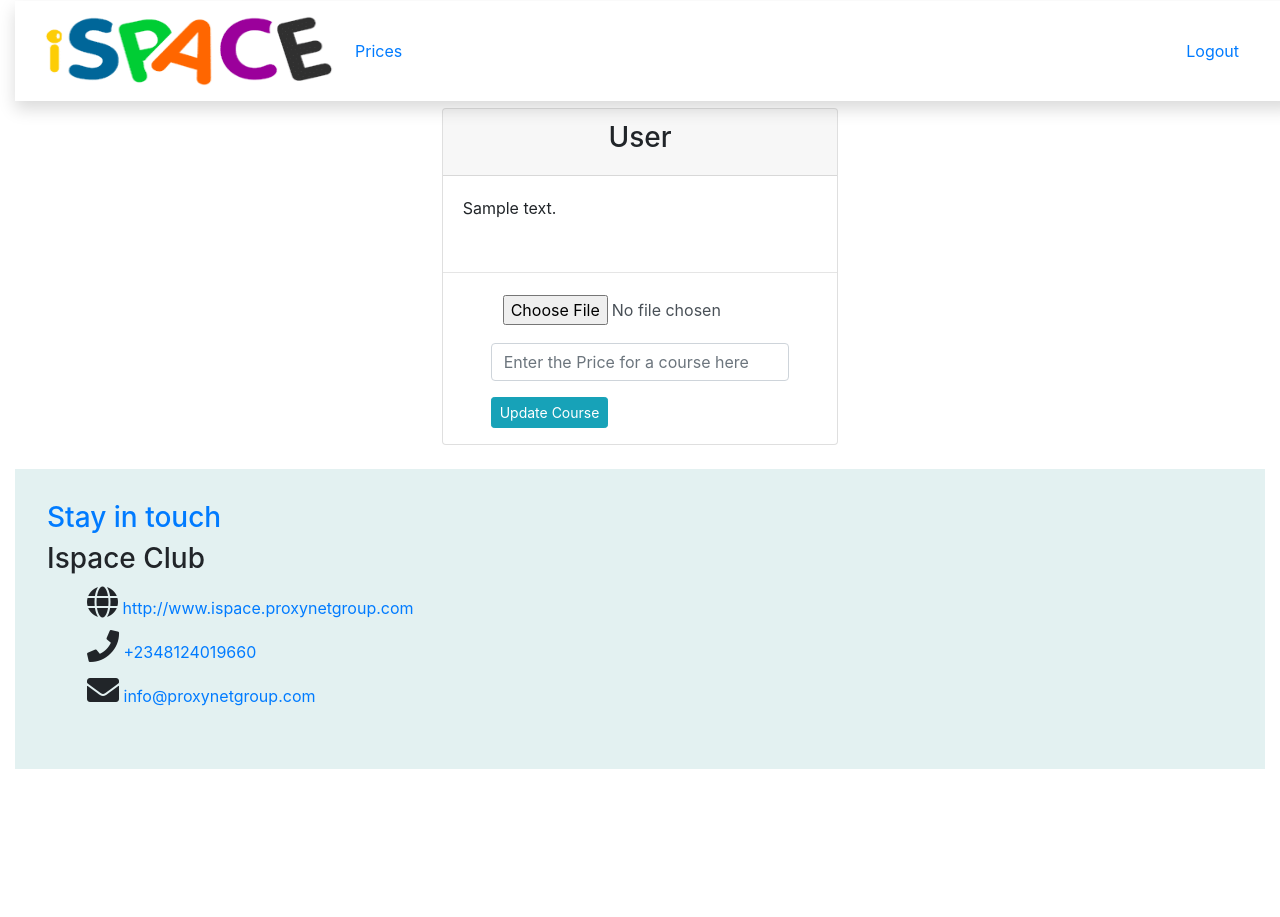
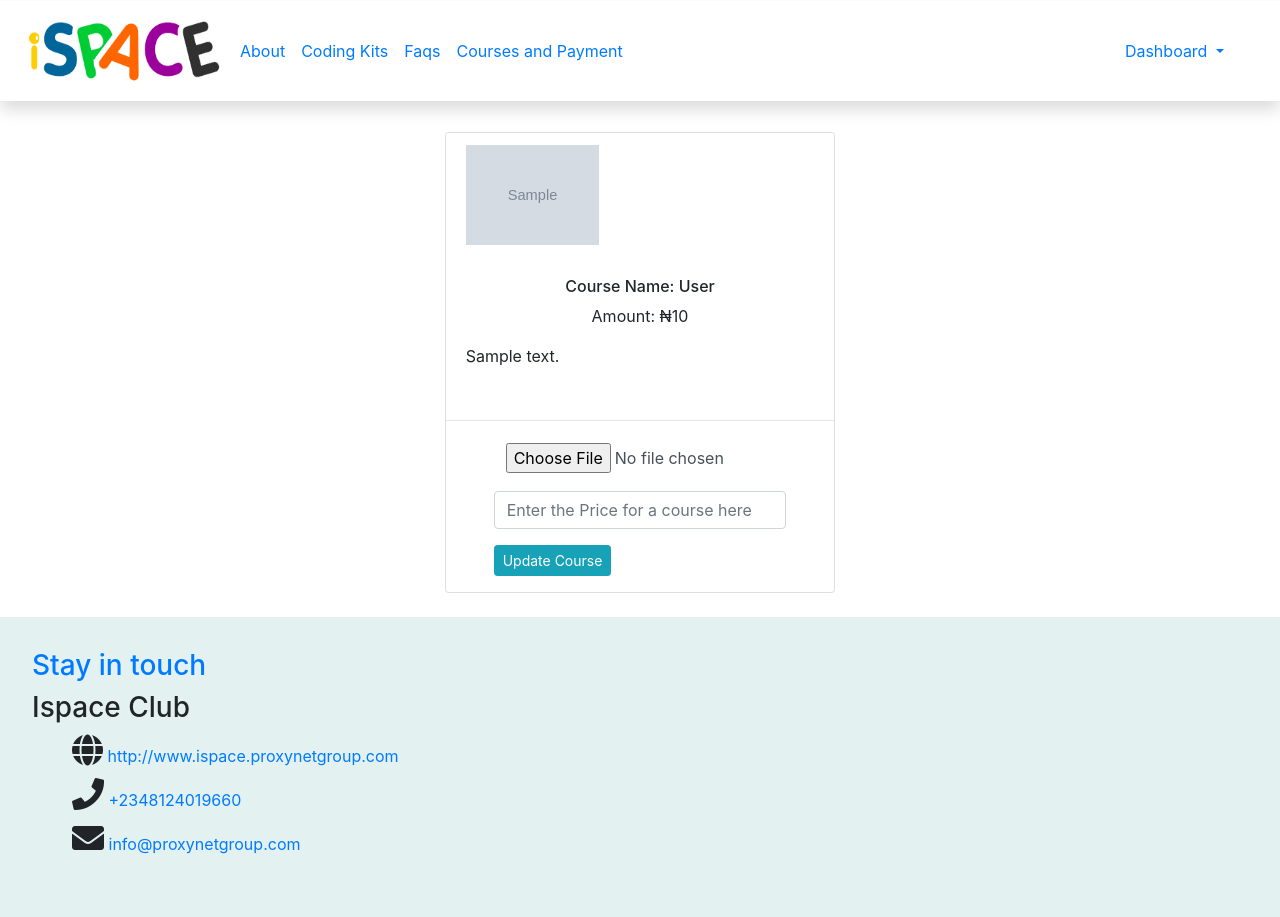
Before and after one commit to charleeo/ispaceshopingcart, a PHP site: page /edit_course.php in a window 1280 px wide. Before the commit the page ends 769 px from the top, so only its background shows below. Run offline with PHP 8.4, Linux system fonts and the light colour scheme; the visitor is signed in with stand-in values (Sample User, id 1); tables that the repository leaves empty or names only in its code hold one stand-in row (values such as "Sample post"); grey boxes marked "Sample" are stand-in pictures; some libraries are stand-ins or nearby versions.

Commit message:
Made new changes

```diff
--- a/config/Database.php
+++ b/config/Database.php
@@ -3,8 +3,8 @@
 class Database{
   public $conn;
   public function __construct(){
-    $this->conn = new mysqli("localhost", "root", "linux", "moodle");
-    // $this->conn = new mysqli("localhost", "root", "", "ispaceshopping");
+    // $this->conn = new mysqli("localhost", "root", "linux", "ispacedb");
+    $this->conn = new mysqli("localhost", "root", "", "ispaceshopping");
 
     if($this->conn->connect_error)
     {
@@ -17,4 +17,6 @@ class Database{
   }
 }
 
+
+
 session_start();
--- a/config/confi.php
+++ b/config/confi.php
@@ -44,3 +44,5 @@ function getError($error)
   }
   else return '';
 }
+
+date_default_timezone_set('Africa/Lagos');
--- a/edit_course.php
+++ b/edit_course.php
@@ -1,5 +1,4 @@
 <?php
-
 require_once('./config/Database.php');
 require_once('query/GetData.php');
 require_once('./config/confi.php');
@@ -28,14 +27,28 @@ if(!is_logged_in()){
       </p>
     </div>
   <?php }  ?>
-  <div class="row justify-content-center">
-    <?php foreach($result as $re){ ?>
-    <div class="col-md-4 py-4 col-sm-6">
+  <div class="row justify-content-center px-4 pt-4">
+    <?php
+    // $courseId = array_column($result,'course_id');
+    foreach($result as $re){
+      $result2 = $models->getAllCouserFieldsById($re['course_id']);
+      ?>
+    <div class="col-md-4 py-4 col-sm-4">
       <div class="card">
-        <div class="card-header">
-          <h3 class="text-center"><?= $re['fullname']?></h3>
-        </div>
-        <div class="card-body">
+        <div class="card-header border-0 image-card-header">
+        <?php if(!empty($result2['course_image'] )){
+            ?>
+            <img src="<?php echo $result2['course_image']; ?>" alt="<?php echo $re['fullname']?>" style="height:100px;" />
+         <?php } ?>
+
+          </div>
+          <div class="card-body">
+              <h6 class="text-center">Course Name: <?= $re['fullname']?></h6>
+          <!-- From the updated record -->
+        <?php if(!empty($result2['amount'] )){
+            ?>
+            <p class="text-center"> Amount: &#8358;<?= $result2['amount']?></p>
+         <?php } ?>
           <p><?= $re['summary']?></p>
         </div> <hr>
         <div class="">
--- a/includes/footer.php
+++ b/includes/footer.php
@@ -25,5 +25,28 @@
 <script src="https://cdnjs.cloudflare.com/ajax/libs/popper.js/1.14.7/umd/popper.min.js" integrity="sha384-UO2eT0CpHqdSJQ6hJty5KVphtPhzWj9WO1clHTMGa3JDZwrnQq4sF86dIHNDz0W1" crossorigin="anonymous"></script>
 <script src="https://stackpath.bootstrapcdn.com/bootstrap/4.3.1/js/bootstrap.min.js" integrity="sha384-JjSmVgyd0p3pXB1rRibZUAYoIIy6OrQ6VrjIEaFf/nJGzIxFDsf4x0xIM+B07jRM" crossorigin="anonymous"></script>
 <script src="./assets/js/custom-js.js"></script>
+
+<script>
+    let viewMore = document.querySelectorAll(".show-more");
+    let viewBtn = document.querySelectorAll(".view-btn");
+    let showlessBtn = document.querySelectorAll(".toggle-btn");
+    function ViewAll(){
+    viewBtn.forEach(function(btn){
+      if(btn.value == 'More'){
+
+      viewMore.forEach(function(m){
+        m.classList.remove('show-more');
+          btn.value = 'Less'
+        });
+        }else{
+
+        viewMore.forEach(function(m){
+          m.classList.add('show-more');
+            btn.value = 'More'
+          });
+        }
+      })
+    }
+</script>
 </body>
 </html>
--- a/includes/head.php
+++ b/includes/head.php
@@ -48,8 +48,18 @@
   hr.nav-pusher{
     border: 1px solid #fff;
   }
+  .image-card-header{
+    background: #fff;
+  }
+  .show-more{
+    display: none;
+  }
+  .toggle-btn{
+    display: none;
+  }
+
   </style>
 </head>
 <body class='body'>
   <div class="clear"></div>
-  <div class="container-fluid mt-5">
+  <div class="mt-5">
--- a/includes/navbar.php
+++ b/includes/navbar.php
@@ -3,7 +3,7 @@
 
   <ul class="navbar-nav mr-auto">
     <li class="nav-item active">
-      <a class="nav-link " href="https://ispace.prolearncloud.com"> <img src="./assets/images/logo/ispacelogo.png" alt=" Ispacelogo" width="300px" height="80px"> <span class="sr-only">(current)</span></a>
+      <a class="nav-link " href="https://ispace.prolearncloud.com"> <img src="./assets/images/logo/ispacelogo.png" alt=" Ispacelogo" width="200px" height="70px"> <span class="sr-only">(current)</span></a>
     </li>
   </ul>
   <button class="navbar-toggler" type="button" data-toggle="collapse" data-target="#navbarSupportedContent" aria-controls="navbarSupportedContent" aria-expanded="false" aria-label="Toggle navigation">
@@ -12,8 +12,17 @@
   <div class="collapse navbar-collapse" id="navbarSupportedContent">
 
     <ul class="navbar-nav mr-auto">
-      <li class="nav-item active">
-        <a class="nav-link " href="index.php">Prices <span class="sr-only">(current)</span></a>
+      <li class="nav-item">
+        <a class="nav-link " href="https://ispace.prolearncloud.com/local/staticpage/view.php?page=about">About </a>
+      </li>
+      <li class="nav-item">
+        <a class="nav-link " href="https://ispace.prolearncloud.com/local/staticpage/view.php?page=codingkits">Coding Kits </a>
+      </li>
+      <li class="nav-item">
+        <a class="nav-link " href="https://ispace.prolearncloud.com/local/staticpage/view.php?page=faqs">Faqs</a>
+      </li>
+      <li class="nav-item">
+        <a class="nav-link " href="./index.php">Courses and Payment</a>
       </li>
     </ul>
 
@@ -21,20 +30,21 @@
     <ul class="navbar-nav mr-0">
       <?php if(is_logged_in()) { ?>
 
-      <li class="nav-item">
-        <a class="nav-link" href="./logout.php">Logout</a>
+
+      <li class="nav-item dropdown">
+        <a class="nav-link dropdown-toggle " href="#" id="navbarDropdown" role="button" data-toggle="dropdown" aria-haspopup="true" aria-expanded="false">
+          Dashboard
+        </a>
+        <div class="dropdown-menu" aria-labelledby="navbarDropdown">
+          <a class="dropdown-item" href="./view_payment.php">View Payments</a>
+          <a class="dropdown-item" href="./edit_course.php">Edit Course</a>
+          <div class="dropdown-divider"></div>
+          <a class="dropdown-item" href="./logout.php">Logout</a>
+        </div>
       </li>
       <?php
        }
-      else{
       ?>
-      <li class="nav-item">
-        <a class="nav-link" href="./login.php">Log-in</a>
-      </li>
-      <li class="nav-item">
-        <a class="nav-link" href="./register.php">Register</a>
-      </li>
-      <?php } ?>
     </ul>
     <!--  -->
 
--- a/query/GetData.php
+++ b/query/GetData.php
@@ -14,8 +14,8 @@ class GetData extends Models{
   public function getCoursesForIndex()
   {
     $models = new Models();
-    // $courses= $models->getAll('test_courses_information', 'id', 'ASC', ['amount', 'fullname', 'summary', 'shortname','course_id', 'course_image']);
-    $courses= $models->getAll('pro_course', 'id', 'ASC', ['amount', 'fullname', 'summary', 'shortname','course_id', 'course_image']);
+    $courses= $models->getAll('test_courses_information', 'id', 'ASC', ['amount', 'fullname', 'summary', 'shortname','course_id', 'course_image']);
+    // $courses= $models->getAll('pro_course', 'id', 'ASC', ['amount', 'fullname', 'summary', 'shortname','course_id', 'course_image']);
     return $courses;
   }
 }
--- a/query/models.php
+++ b/query/models.php
@@ -56,6 +56,48 @@ class Models extends Database{
      if($result->num_rows > 0)
      {
        $result = $result->fetch_all( MYSQLI_ASSOC);
+       return  $result;
+     }
+     else  {
+      $result = '';
+      return $result;
+    }
+  }
+  public  function getAllCouserFieldsById($courseId){
+    $sql = sprintf('SELECT amount, course_image FROM test_courses_information WHERE course_id in("%s")', $courseId);
+    $result = $this->conn->query($sql);
+    if(mysqli_num_rows($result) > 0){
+      $result = $result->fetch_assoc();
+    }else{
+      $result = '';
+    }
+    return $result;
+  }
+  public  function getCourseByImagePath($courseId){
+
+    $sql = "SELECT course_image   FROM `test_courses_information` WHERE course_id = ?";
+    $stmt = $this->conn->prepare($sql);
+    if(!$stmt)
+    {
+      echo " Error ". $this->conn->error;
+      exit();
+    }
+    if(!$stmt->bind_param('i',$courseId))
+    {
+      echo " Error ". $this->conn->error;
+      exit();
+    }
+
+    if(!$stmt->execute())
+    {
+      echo " Error ". $this->conn->error;
+      exit();
+    }
+     $result = $stmt->get_result();
+
+     if($result->num_rows > 0)
+     {
+       $result = $result->fetch_assoc();
        return  $result;
      }
      else  {
@@ -132,29 +174,53 @@ class Models extends Database{
     }
   }
 
-  public function insert($table, array $fields, array $values){
-    $field = implode(',',$fields);
-    $value = implode(',',$values);
-    // $result_string = "'" . str_replace(",", "','", $mystring) . "'";
-    $value = "'" . str_replace(",", "','", $value) . "'";
-    $sql = "INSERT INTO $table ($field) VALUES($value)";
-      $stmt = $this->conn->prepare($sql);
+  // public function insert($table, array $fields, array $values, $placeholder, $bindingStrin){
+  //   $field = implode(',',$fields);
+  //   $value = implode(',',$values);
+  //   $placeholder = implode(',',$placeholder);
 
-      if($stmt === false)
-      {
-        echo " Error ". $this->conn->error;
-        exit();
-      }
-      if(!$stmt->execute())
-      {
-        echo " Error ". $this->conn->error;
-        exit();
-      }
+  //   // $result_string = "'" . str_replace(",", "','", $mystring) . "'";
+  //   $bindingStrin = "'" . str_replace(",", "','", $bindingStrin) . "'";
+  //   $value = "'" . str_replace(",", "','", $value) . "'";
+  //   $sql = "INSERT INTO $table ($field) VALUES($placeholder)";
+  //     $stmt = $this->conn->prepare($sql);
+  //     echo $bindingStrin;
+  //     print_r($sql);
 
-      else
-      {
-        return;
-      }
+  //     if($stmt === false)
+  //     {
+  //       echo " Error ". $this->conn->error;
+  //       exit();
+  //     }
+
+  //     if(!$stmt->bind_param($bindingStrin,$value)){
+
+  //       echo " Error, could not bind parameter ". $this->conn->error;
+  //       exit();
+  //     }
+  //     if(!$stmt->execute())
+  //     {
+  //       echo " Error ". $this->conn->error;
+  //       exit();
+  //     }
+
+  //     else
+  //     {
+  //       return;
+  //     }
+  //   }
+
+  public function insert($courseId, $shortname,$fullname, $summary, $amout, $couse_image){
+    $sql = sprintf('INSERT INTO test_courses_information (course_id,shortname,fullname,summary,amount,course_image) VALUES("%s","%s","%s","%s","%s","%s")'
+    ,$courseId, $shortname,$fullname, $summary, $amout, $couse_image);
+
+    if($this->conn->query($sql)===true){
+      return true;
+    }else{
+
+      echo " Error here ". $this->conn->error; exit;
+
+    }
     }
 
   public function insert2($courseId, $shortname,$fullname, $summary, $amout, $couse_image)
@@ -211,33 +277,7 @@ class Models extends Database{
         return;
       }
     }
-  public function insertTest($courseId, $shortname,$fullname, $summary, $amout, $couse_image)
-  {
 
-    $sql = "INSERT INTO test_courses_information (course_id, shortname, fullname, amount, summary, course_image) VALUES (?,?,?,?,?,?)";
-      $stmt = $this->conn->prepare($sql);
-
-      if($stmt === false)
-      {
-        echo " Error ". $this->conn->error;
-        exit();
-      }
-      if(!$stmt->bind_param('ssssss',$courseId, $shortname, $fullname, $amout,$summary,$couse_image))
-      {
-        echo " Error ". $this->conn->error;
-        exit();
-      }
-      if(!$stmt->execute())
-      {
-        echo " Error ". $this->conn->error;
-        exit();
-      }
-
-      else
-      {
-        return;
-      }
-    }
 
 
     public function insertTransaction($trans_id, $fname,$lname, $amout, $email, $curr,$courses)
@@ -310,4 +350,15 @@ class Models extends Database{
         $result = $stmt->get_result();
         return $result;
       }
+
+      public  function getPaymentHistory(){
+        $sql = 'SELECT * FROM transactions';
+        $result = $this->conn->query($sql);
+        if(mysqli_num_rows($result) > 0){
+          $result = $result->fetch_all(MYSQLI_ASSOC);
+        }else{
+          $result = '';
+        }
+        return $result;
+      }
   }
--- a/success.php
+++ b/success.php
@@ -46,9 +46,9 @@ if(!isset($_GET['success'])){
         <ul class="list-group">
           <li class="list-group-item">Transaction ID: <b><?php echo $reference; ?> </b></li>
           <li class="list-group-item">Transaction Amount: &#8358; <b> <?php echo number_format($amount,2);?></b> </li>
-          <?php foreach ($_SESSION['course'] as $key => $value) {
+          <?php foreach (explode(',',$_SESSION['course']) as $key => $value) {
           ?>
-          <li class="list-group-item">Course: <b> <?php echo $value['fullname'];?> </b></li>
+          <li class="list-group-item">Course: <b> <?php echo $value;?> </b></li>
           <?php }         ?>
 
           <li class="list-group-item">Email: <b> <?php echo $email?></b></li>
```
Also changed, not shown: action/add_to_cart.php (+0 -36 lines), action/update_course.php (+10 -5 lines), index.php (+15 -10 lines), pay.php (+15 -9 lines), view_cart.php (+27 -21 lines), view_payment.php (added, +46 -0 lines), assets/images/1593988635.jpg (added), assets/images/1594121773.jpg (added), assets/images/1594121910.png (added).
